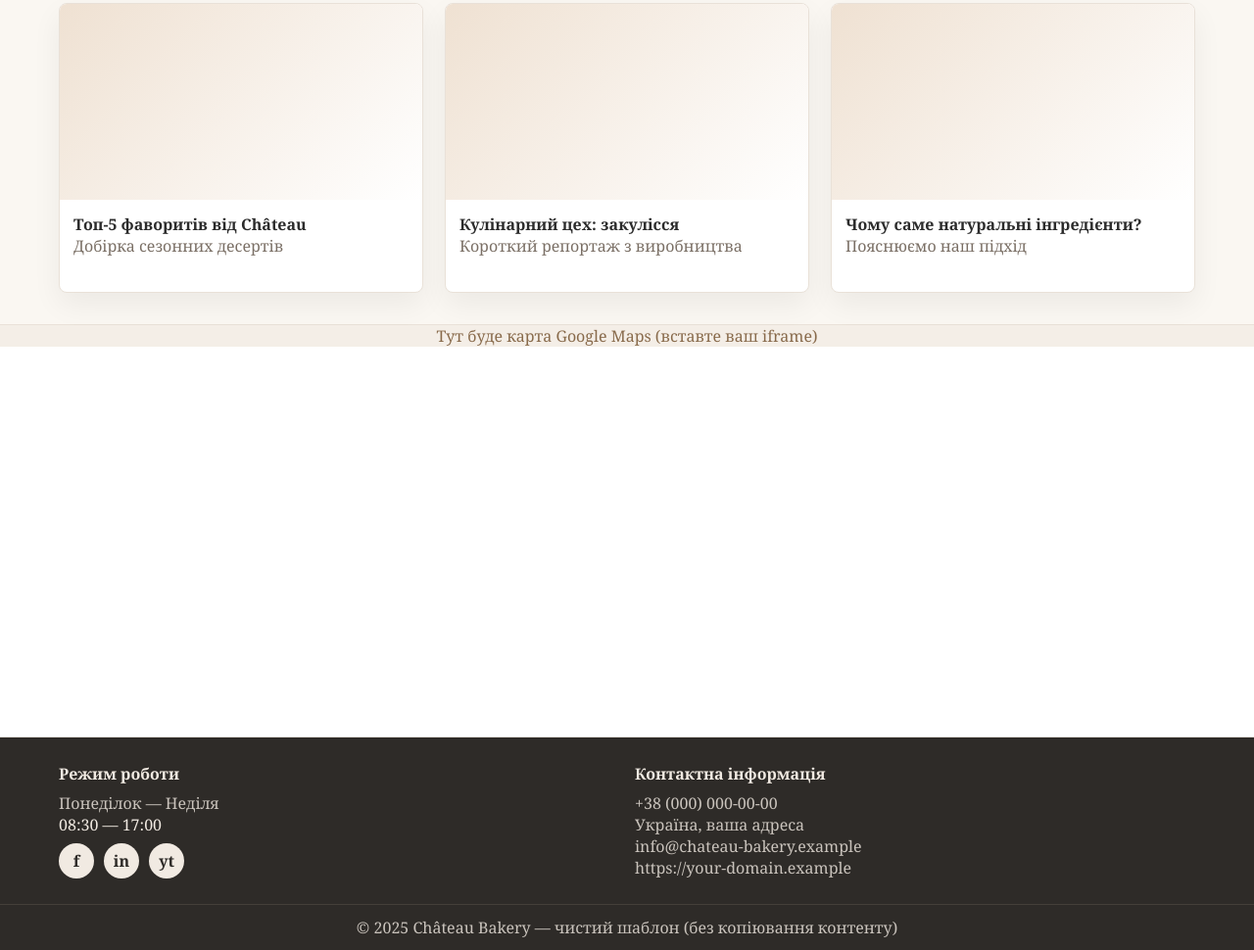
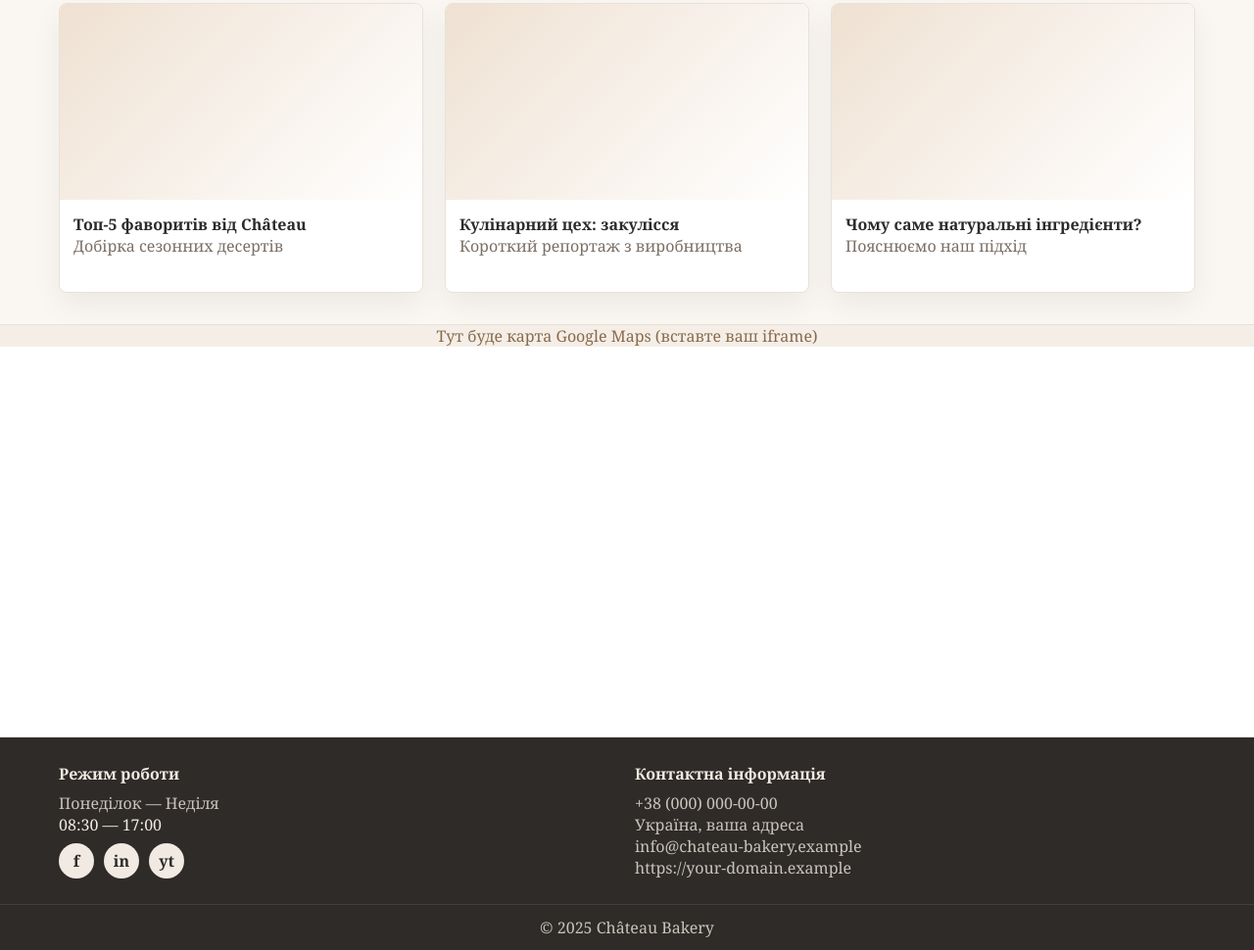
Before and after one commit to varodev-cell/charlotte, a plain HTML site: page index.html in a window 1280 px wide. Shown: the part 3338-4308 px from the top of the page at 98% size. Drawn offline with Linux system fonts and the light colour scheme.

Commit message:
Update index.html

```diff
--- a/index.html
+++ b/index.html
@@ -252,7 +252,7 @@
         <div class="muted">https://your-domain.example</div>
       </div>
     </div>
-    <div class="copyright">© 2025 Château Bakery — чистий шаблон (без копіювання контенту)</div>
+    <div class="copyright">© 2025 Château Bakery </div>
   </footer>
 
   <a class="up" href="#home" title="Догори">↑</a>
```
